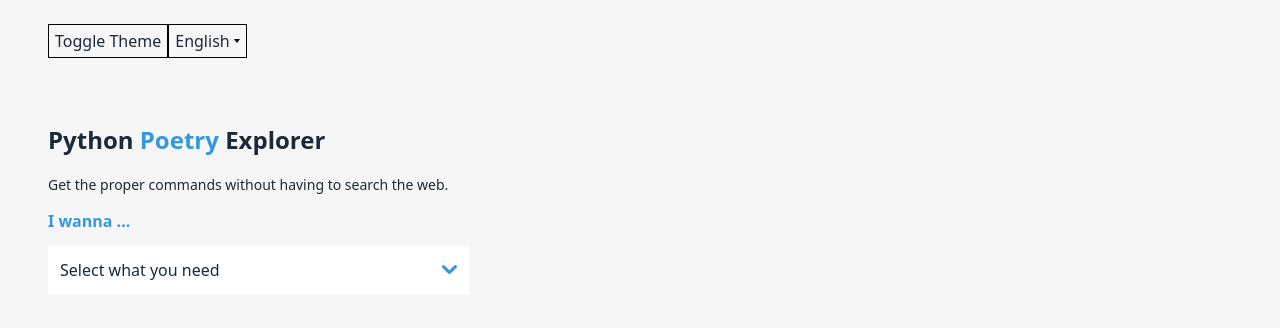
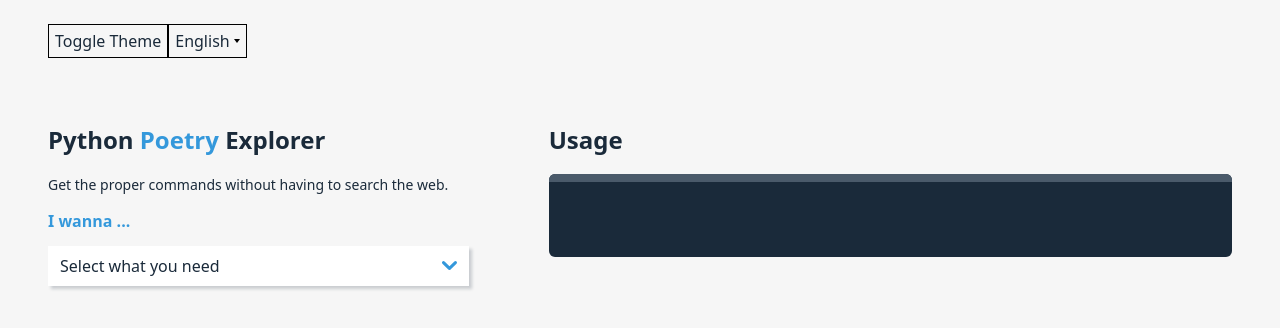
Before and after one commit to carmineDYJ/go-slice-explorer, a React (Vite) app: page / in a window 1280 px wide. Shown: the top 328 px of the page. Built offline with nearby package versions, Linux system fonts and the light colour scheme.

Commit message:
feat(Results): add Results display style

```diff
--- a/src/components/Options.tsx
+++ b/src/components/Options.tsx
@@ -19,7 +19,15 @@
   background-color: ${(props) => props.theme.dropDownBackgroundColor};
   background-image: url(${dropDownArrow});
   background-position: bottom 50% right 3%;
-  padding: 12px 22px 12px 12px;
+  padding: 8px 32px 8px 12px;
+  box-shadow: 3px 3px 3px 0px rgba(26, 42, 58, 0.2);
+
+  &:focus {
+    outline: none;
+  }
+  &:first-of-type {
+    margin-bottom: 24px;
+  }
 `;
 const Option = styled.option``;
 
--- a/src/components/Results.tsx
+++ b/src/components/Results.tsx
@@ -8,7 +8,25 @@
 } from "../data/options";
 
 const H1 = styled.h1``;
-const Code = styled.code``;
+const Code = styled.code`
+  display: block;
+  position: relative;
+  width: 100%;
+  padding: 28px 12px;
+  border-radius: 6px;
+  background-color: ${(props) => props.theme.resultsBackgroundColor};
+  color: ${(props) => props.theme.resultsFontColor};
+  overflow: hidden;
+  &:before {
+    content: "";
+    position: absolute;
+    top: 0;
+    left: 0;
+    width: 100%;
+    height: 8px;
+    background-color: ${(props) => props.theme.resultsBannerColor};
+  }
+`;
 
 type ResultsProps = {
   primaryOptionIndex: number;
@@ -16,7 +34,7 @@
 };
 type Result = {
   usage: string;
-  note: string;
+  note: string | undefined;
 };
 const Results = (props: ResultsProps) => {
   const { primaryOptionIndex, secondaryOptionIndex } = props;
@@ -27,16 +45,23 @@
     if (primaryOptionIndex >= OptionIndexStatus.HasOption) {
       if (secondaryOptionIndex >= OptionIndexStatus.HasOption) {
         const optionKey = t(`primaryOptions.${primaryOptionIndex}.key`);
+        const option = t(
+          `secondaryOptions.${optionKey}.${secondaryOptionIndex}`,
+          {
+            returnObjects: true,
+          }
+        ) as Result;
         result = {
-          usage: t(
-            `secondaryOptions.${optionKey}.${secondaryOptionIndex}.usage`
-          ),
-          note: t(`secondaryOptions.${optionKey}.${secondaryOptionIndex}.note`),
+          usage: option.usage,
+          note: option.note,
         };
       } else if (secondaryOptionIndex === OptionIndexStatus.PrimaryNoSub) {
+        const option = t(`primaryOptions.${primaryOptionIndex}`, {
+          returnObjects: true,
+        }) as Result;
         result = {
-          usage: t(`primaryOptions.${primaryOptionIndex}.usage`),
-          note: t(`primaryOptions.${primaryOptionIndex}.note`),
+          usage: option.usage,
+          note: option.note,
         };
       }
     }
@@ -44,10 +69,10 @@
   }, [primaryOptionIndex, secondaryOptionIndex]);
   return (
     <Fragment>
-      {result ? (
+      <H1>Usage</H1>
+      <Code>{result?.usage ?? t("placeholder")}</Code>
+      {result?.note ? (
         <Fragment>
-          <H1>Usage</H1>
-          <Code>{result?.usage}</Code>
           <H1>Note</H1>
           <Code>{result?.note}</Code>
         </Fragment>
--- a/src/data/options.ts
+++ b/src/data/options.ts
@@ -17,10 +17,14 @@
       key: NoSubPrimaryOptionKey;
       option: string;
       usage: string;
-      note: string;
+      note?: string;
     };
 
-export type SecondaryOption = { option: string; usage: string; note: string };
+export type SecondaryOption = {
+  option: string;
+  usage: string;
+  note?: string;
+};
 
 export enum OptionIndexStatus {
   HasOption = 0,
@@ -34,7 +38,7 @@
     key: "add",
     option: "add a dependency",
     usage: "poetry add <dependency>",
-    note: "",
+    note: undefined,
   },
 ];
 
@@ -51,6 +55,6 @@
       usage: "poetry new poetry-demo",
       note: "aaa",
     },
-    { option: "in a existing project", usage: "poetry init", note: "bbb" },
+    { option: "in a existing project", usage: "poetry init" },
   ],
 };
--- a/src/i18n/en.ts
+++ b/src/i18n/en.ts
@@ -1,6 +1,7 @@
 import { enPrimaryOptions, enSecondaryOptions } from "../data/options";
 
 const en = {
+  placeholder: "　",
   header: {
     part1: "Python",
     part2: "Poetry",
--- a/src/styles/globalStyle.ts
+++ b/src/styles/globalStyle.ts
@@ -13,6 +13,9 @@
     p {
       font-size: 14px;
     }
+    code {
+      font-size: 18px;
+    }
   }
 `;
 
--- a/src/styles/theme.ts
+++ b/src/styles/theme.ts
@@ -7,6 +7,9 @@
     themeColor?: string;
     backgroundColor?: string;
     dropDownBackgroundColor?: string;
+    resultsBackgroundColor?: string;
+    resultsFontColor?: string;
+    resultsBannerColor?: string;
   }
 }
 
@@ -15,6 +18,9 @@
   themeColor: "#3498db",
   backgroundColor: "#f6f6f6",
   dropDownBackgroundColor: "white",
+  resultsBackgroundColor: "#1a2a3a",
+  resultsFontColor: "white",
+  resultsBannerColor: "#4a5a6a",
 };
 //TODO perfect dark theme
 export const darkTheme: DefaultTheme = {
```
